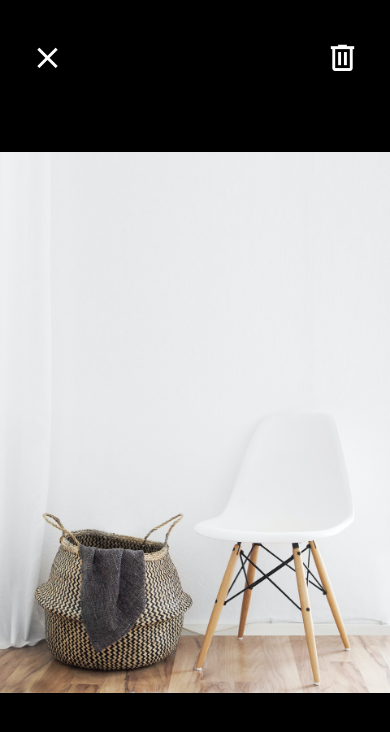
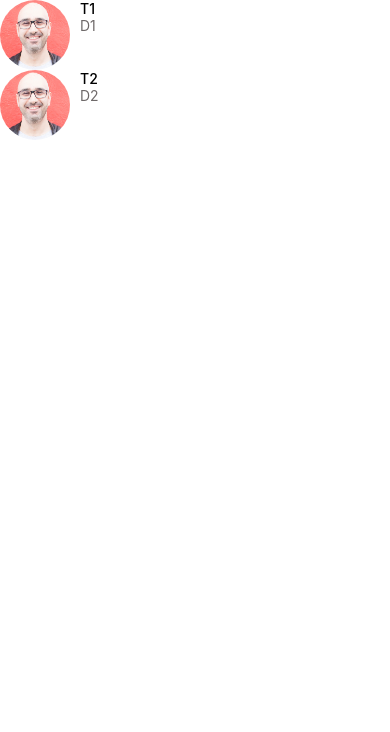
Before and after one commit to pewepw/DoneWith, a React Native app: screen / in a window 390 px wide. Shown: the top 732 px of the page. Built offline with nearby package versions, Linux system fonts and the light colour scheme.

Commit message:
Extracting the screen component

```diff
--- a/App.js
+++ b/App.js
@@ -9,9 +9,10 @@ import ViewImageScreen from "./app/screens/ViewImageScreen";
 import AppButton from "./app/components/AppButton";
 import Card from "./app/components/Card";
 import ListingDetailsScreen from "./app/screens/ListingDetailsScreen";
+import MessagesScreen from "./app/screens/MessagesScreen";
 
 export default function App() {
-  return <ViewImageScreen />;
+  return <MessagesScreen />;
 }
 
 const styles = StyleSheet.create({
--- /dev/null
+++ b/app/components/BaseView.js
@@ -0,0 +1,20 @@
+import React from "react";
+import {
+  View,
+  StyleSheet,
+  Platform,
+  StatusBar,
+  SafeAreaView,
+} from "react-native";
+
+function BaseView(props) {
+  return <SafeAreaView style={styles.screen}>{props.children}</SafeAreaView>;
+}
+
+const styles = StyleSheet.create({
+  screen: {
+    paddingTop: Platform.OS === "android" ? StatusBar.currentHeight : 0,
+  },
+});
+
+export default BaseView;
--- /dev/null
+++ b/app/screens/MessagesScreen.js
@@ -0,0 +1,44 @@
+import React from "react";
+import { StyleSheet, FlatList } from "react-native";
+import ListItem from "../components/ListItem";
+import BaseView from "../components/BaseView";
+
+const messages = [
+  {
+    id: 1,
+    title: "T1",
+    description: "D1",
+    image: require("../assets/mosh.jpg"),
+  },
+  {
+    id: 2,
+    title: "T2",
+    description: "D2",
+    image: require("../assets/mosh.jpg"),
+  },
+];
+
+function MessagesScreen(props) {
+  return (
+    <BaseView>
+      <FlatList
+        style={styles.container}
+        data={messages}
+        keyExtractor={(message) => message.id.toString()}
+        renderItem={({ item }) => (
+          <ListItem
+            title={item.title}
+            subTitle={item.description}
+            image={item.image}
+          />
+        )}
+      ></FlatList>
+    </BaseView>
+  );
+}
+
+const styles = StyleSheet.create({
+  container: {},
+});
+
+export default MessagesScreen;
```
